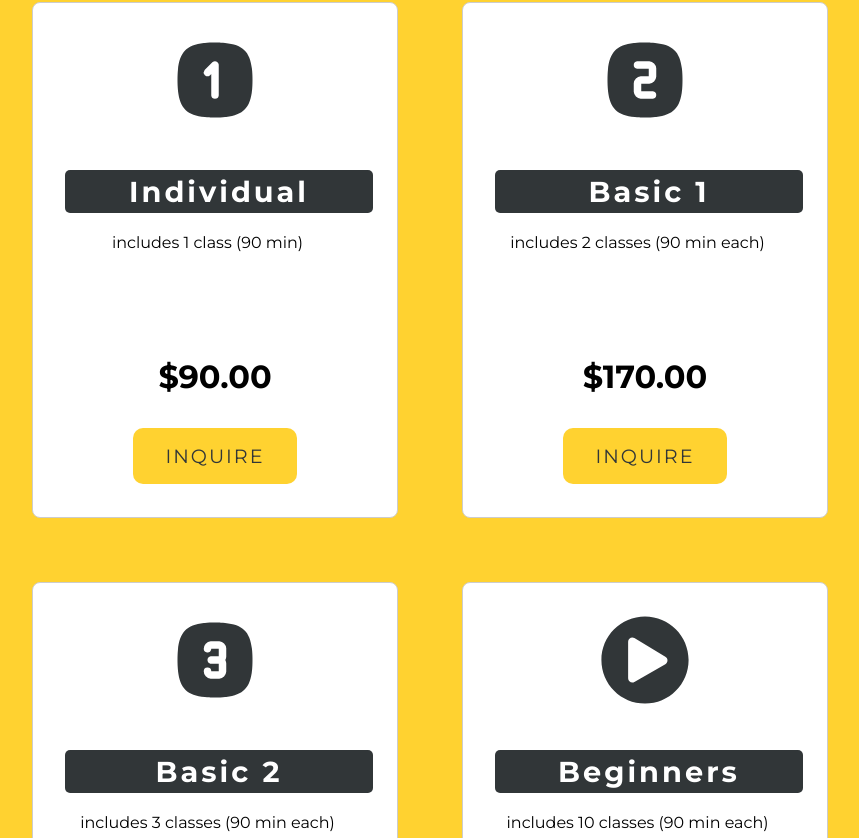
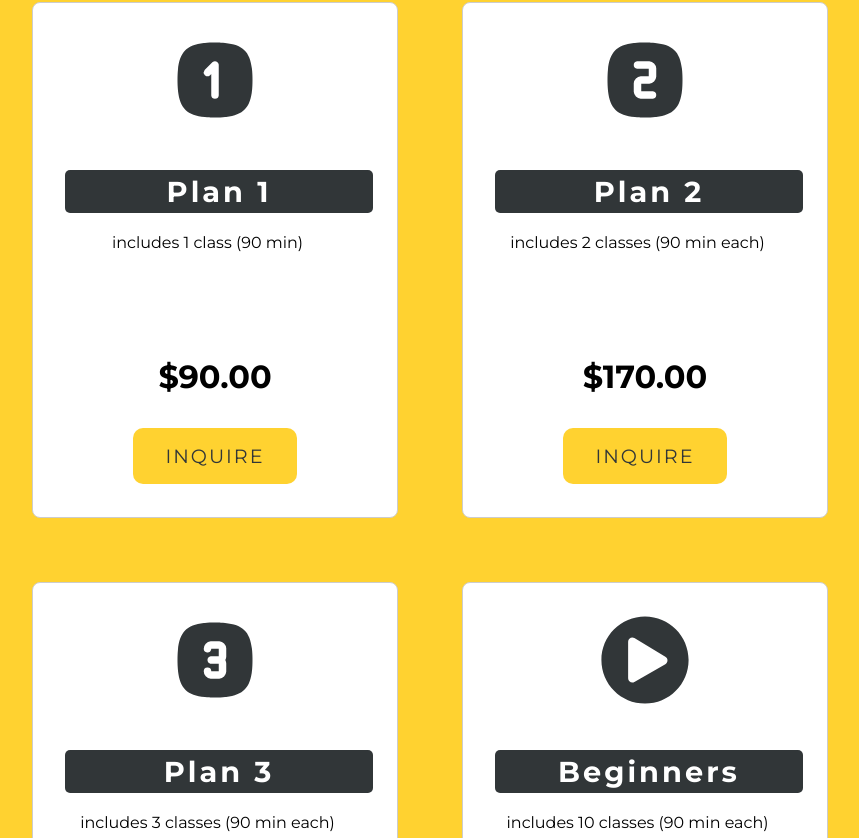
Before and after one commit to vanncastro/vancastro, a Next.js app: page / in a window 1280 px wide. Shown: the part 2042-2880 px from the top of the page, without its empty margins (210-1069 px from the left). Built offline with nearby package versions, Linux system fonts and the light colour scheme.

Commit message:
changed plan names

```diff
--- a/src/components/Plans.tsx
+++ b/src/components/Plans.tsx
@@ -13,7 +13,7 @@ export const Plans = () => {
     const pricePlans = [
         {
             id: 1,
-            title: 'Individual',
+            title: 'Plan 1',
             description: 'includes 1 class (90 min)',
             old_price: null,
             price: '90.00',
@@ -21,7 +21,7 @@ export const Plans = () => {
         },
         {
             id: 2,
-            title: 'Basic 1',
+            title: 'Plan 2',
             description: 'includes 2 classes (90 min each)',
             price: '170.00',
             old_price: null,
@@ -29,7 +29,7 @@ export const Plans = () => {
         },
         {
             id: 3,
-            title: 'Basic 2',
+            title: 'Plan 3',
             description: 'includes 3 classes (90 min each)',
             price: '240.00',
             old_price: null,
```
